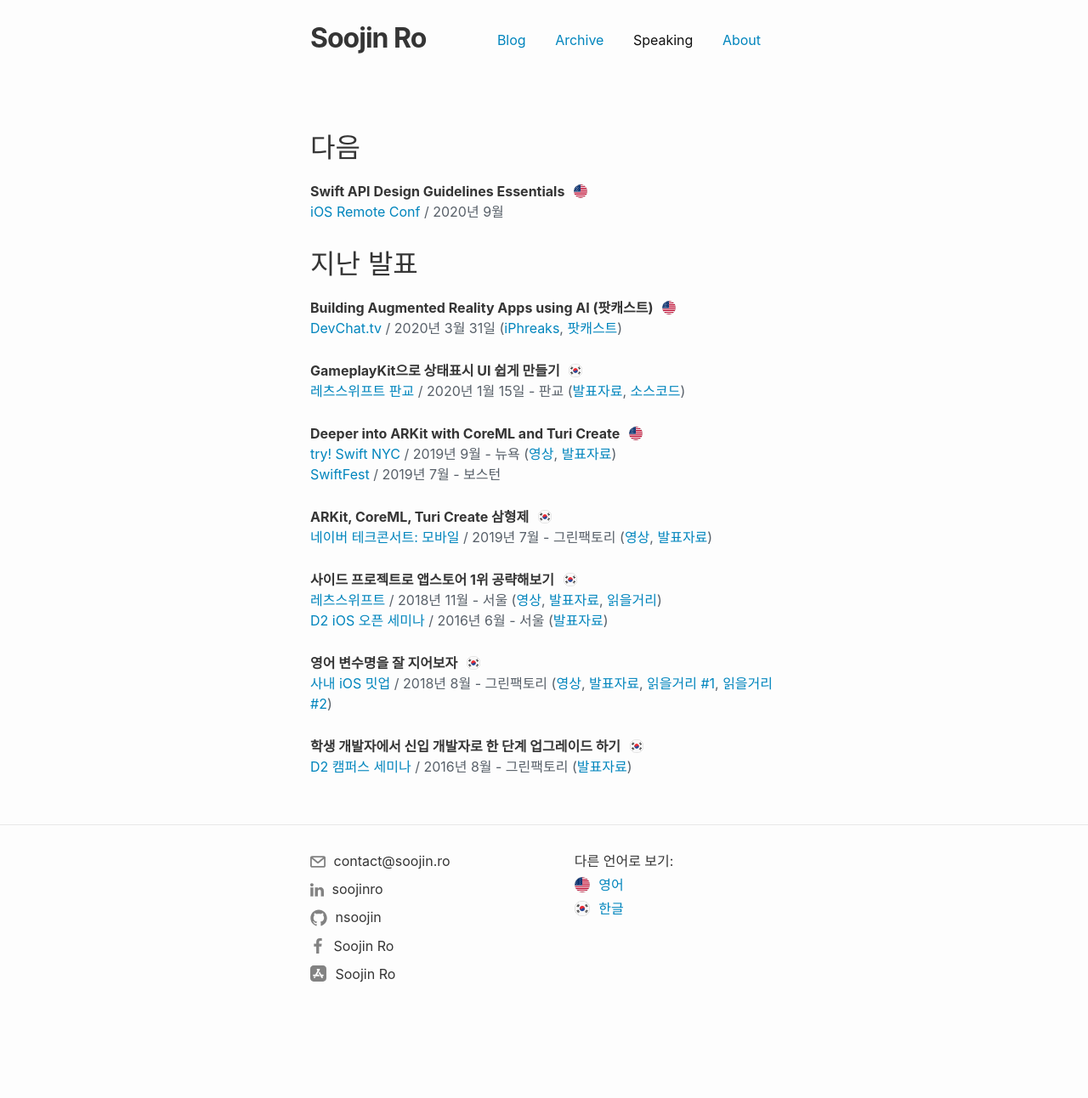
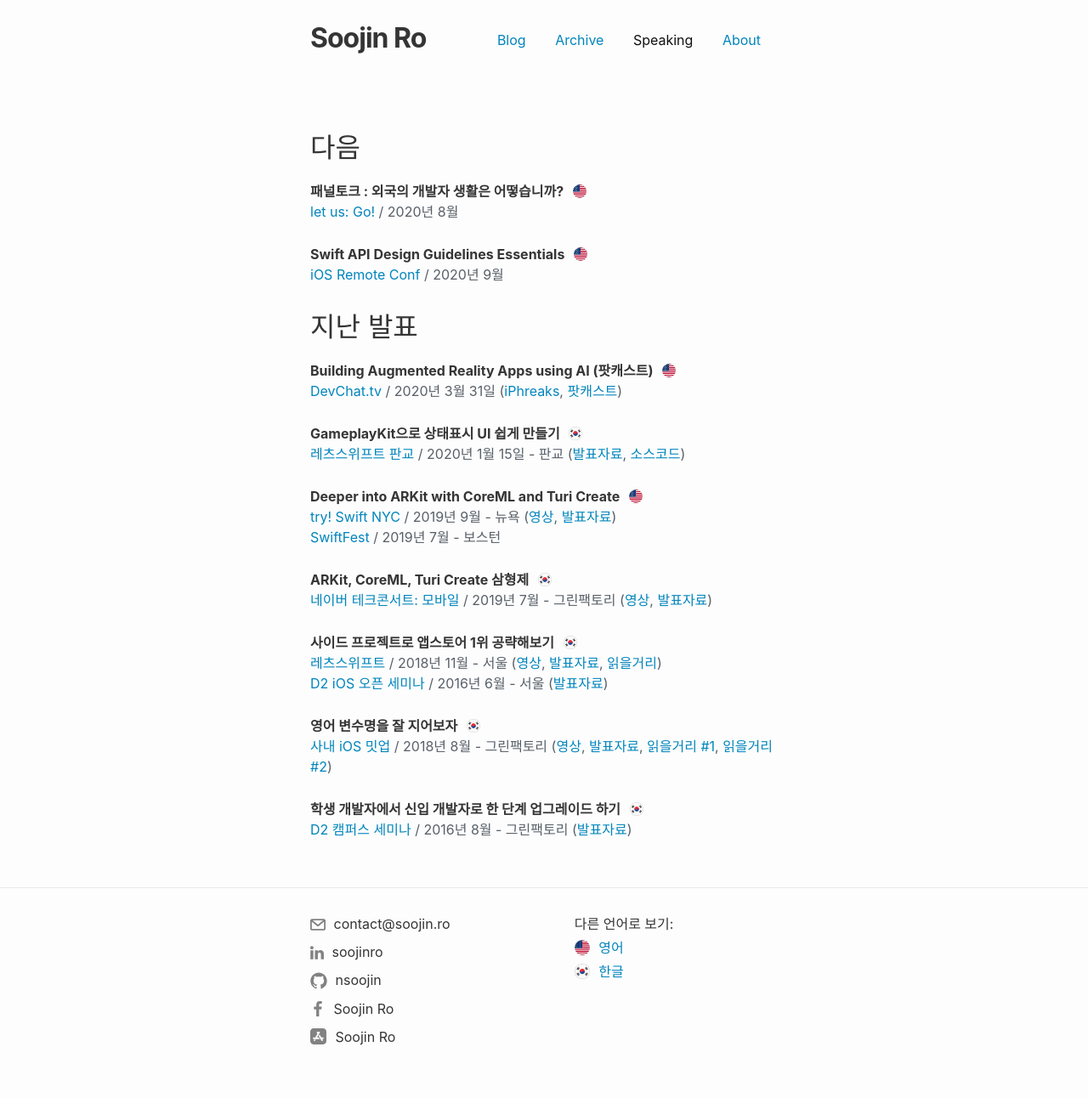
Before and after one commit to nsoojin/nsoojin.github.io, a Jekyll site: the page built from speaking/speaking-kr.md, in a window 1280 px wide. Shown: the whole page at 85% size. Built offline with Jekyll 4.4.1, drawn with Linux system fonts in a browser that asks for light colours; before the commit the page ends 1218 px from its top, so only the background shows below that.

Commit message:
let us go

```diff
--- a/speaking/speaking-kr.md
+++ b/speaking/speaking-kr.md
@@ -12,6 +12,11 @@ lang-ref: speaking
 permalink: /speaking-kr
 ---
 # 다음
+
+<strong class="talk-title">패널토크 : 외국의 개발자 생활은 어떻습니까?</strong>
+<img style="margin-left: 6px; margin-bottom: 3px" src="/assets/language-icons/us.png" width="16"/>
+<br>
+[let us: Go!](https://let-us-go-2020-summer.vercel.app) / 2020년 8월
 
 <strong class="talk-title">Swift API Design Guidelines Essentials</strong>
 <img style="margin-left: 6px; margin-bottom: 3px" src="/assets/language-icons/us.png" width="16"/>
```
Also changed, not shown: speaking/index.md (+5 -0 lines).
